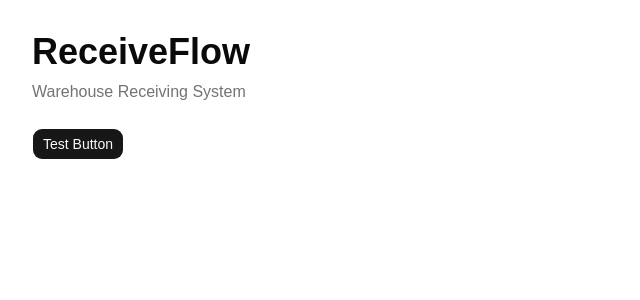
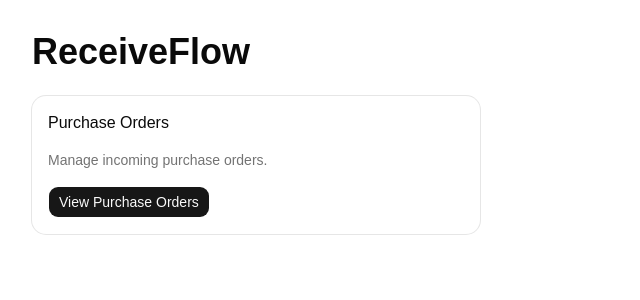
Before and after one commit to mandeep-hub/receiveflow, a React (Vite) app in the folder apps/web/: page / in a window 1280 px wide. Shown: the top 300 px of the page, without its empty margins (0-640 px from the left). Built offline with nearby package versions, Linux system fonts and the light colour scheme.

Commit message:
Add shadcn Card component

```diff
--- a/apps/web/src/App.tsx
+++ b/apps/web/src/App.tsx
@@ -1,13 +1,24 @@
 import { Button } from "@/components/ui/button";
+import { Card, CardContent, CardHeader, CardTitle } from "@/components/ui/card";
 
 function App() {
   return (
     <div className="min-h-screen p-8">
       <h1 className="text-4xl font-bold">ReceiveFlow</h1>
 
-      <p className="mt-2 text-muted-foreground">Warehouse Receiving System</p>
+      <Card className="mt-6 max-w-md">
+        <CardHeader>
+          <CardTitle>Purchase Orders</CardTitle>
+        </CardHeader>
 
-      <Button className="mt-6">Test Button</Button>
+        <CardContent>
+          <p className="text-muted-foreground">
+            Manage incoming purchase orders.
+          </p>
+
+          <Button className="mt-4">View Purchase Orders</Button>
+        </CardContent>
+      </Card>
     </div>
   );
 }
--- /dev/null
+++ b/apps/web/src/components/ui/card.tsx
@@ -0,0 +1,102 @@
+import * as React from "react"
+import { cn } from "cn"
+
+function Card({
+  className,
+  size = "default",
+  ...props
+}: React.ComponentProps<"div"> & { size?: "default" | "sm" }) {
+  return (
+    <div
+      data-slot="card"
+      data-size={size}
+      className={cn(
+        "group/card flex flex-col gap-(--card-spacing) overflow-hidden rounded-xl bg-card py-(--card-spacing) text-sm text-card-foreground ring-1 ring-foreground/10 [--card-spacing:--spacing(4)] has-data-[slot=card-footer]:pb-0 has-[>img:first-child]:pt-0 data-[size=sm]:[--card-spacing:--spacing(3)] data-[size=sm]:has-data-[slot=card-footer]:pb-0 *:[img:first-child]:rounded-t-xl *:[img:last-child]:rounded-b-xl",
+        className
+      )}
+      {...props}
+    />
+  )
+}
+
+function CardHeader({ className, ...props }: React.ComponentProps<"div">) {
+  return (
+    <div
+      data-slot="card-header"
+      className={cn(
+        "group/card-header @container/card-header grid auto-rows-min items-start gap-1 rounded-t-xl px-(--card-spacing) has-data-[slot=card-action]:grid-cols-[1fr_auto] has-data-[slot=card-description]:grid-rows-[auto_auto] [.border-b]:pb-(--card-spacing)",
+        className
+      )}
+      {...props}
+    />
+  )
+}
+
+function CardTitle({ className, ...props }: React.ComponentProps<"div">) {
+  return (
+    <div
+      data-slot="card-title"
+      className={cn(
+        "font-heading text-base leading-snug font-medium group-data-[size=sm]/card:text-sm",
+        className
+      )}
+      {...props}
+    />
+  )
+}
+
+function CardDescription({ className, ...props }: React.ComponentProps<"div">) {
+  return (
+    <div
+      data-slot="card-description"
+      className={cn("text-sm text-muted-foreground", className)}
+      {...props}
+    />
+  )
+}
+
+function CardAction({ className, ...props }: React.ComponentProps<"div">) {
+  return (
+    <div
+      data-slot="card-action"
+      className={cn(
+        "col-start-2 row-span-2 row-start-1 self-start justify-self-end",
+        className
+      )}
+      {...props}
+    />
+  )
+}
+
+function CardContent({ className, ...props }: React.ComponentProps<"div">) {
+  return (
+    <div
+      data-slot="card-content"
+      className={cn("px-(--card-spacing)", className)}
+      {...props}
+    />
+  )
+}
+
+function CardFooter({ className, ...props }: React.ComponentProps<"div">) {
+  return (
+    <div
+      data-slot="card-footer"
+      className={cn(
+        "flex items-center rounded-b-xl border-t bg-muted/50 p-(--card-spacing)",
+        className
+      )}
+      {...props}
+    />
+  )
+}
+
+export {
+  Card,
+  CardHeader,
+  CardFooter,
+  CardTitle,
+  CardAction,
+  CardDescription,
+  CardContent,
+}
```
